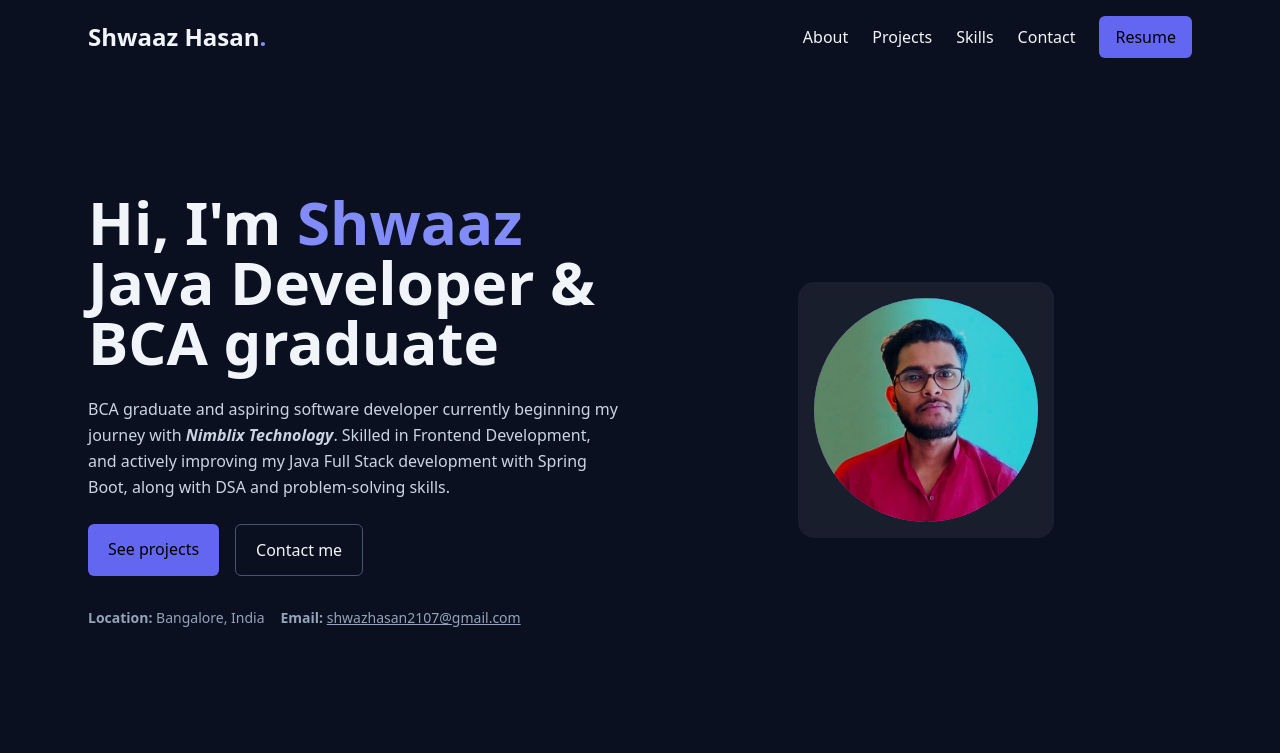
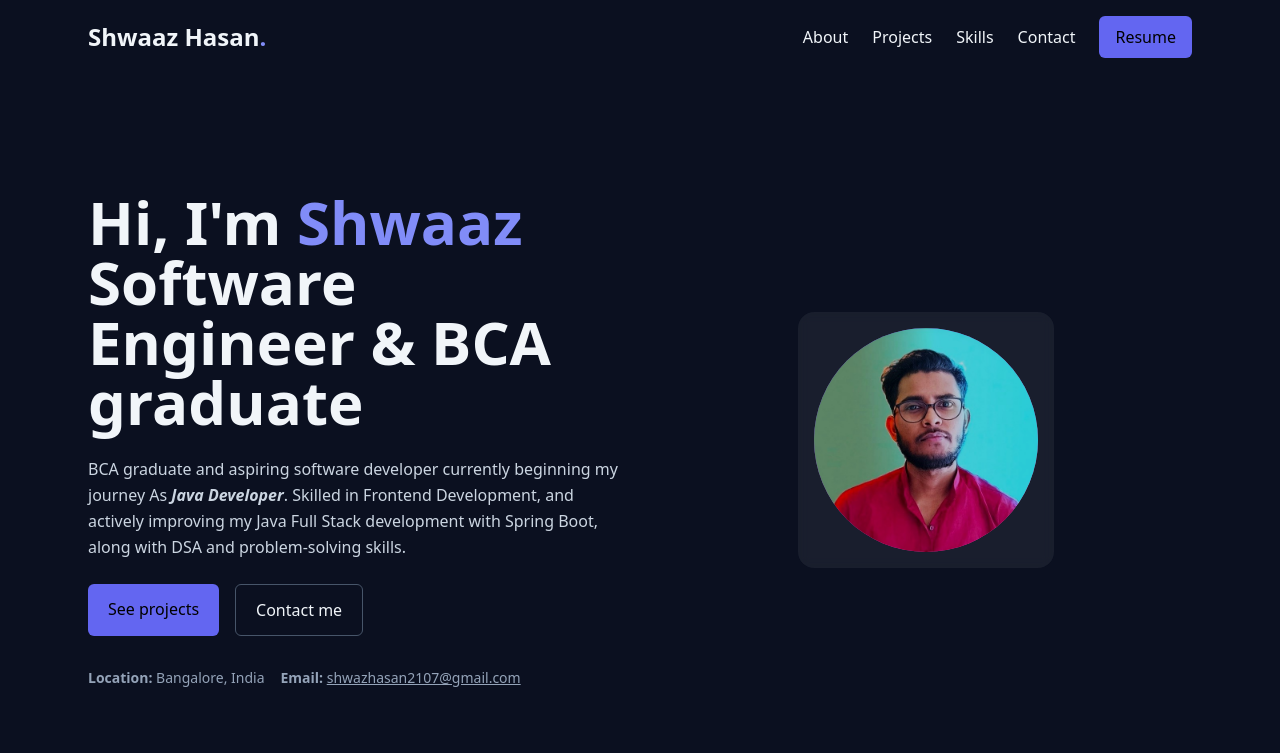
Before and after one commit to recursiveshwaaz/shwaaz_portfolio, a plain HTML site: page Portfolio/index.html in a window 1280 px wide. Shown: the top 753 px of the page. Drawn offline with nearby package versions, Linux system fonts and the light colour scheme.

Commit message:
Update index.html

```diff
--- a/Portfolio/index.html
+++ b/Portfolio/index.html
@@ -42,8 +42,8 @@
     <!-- HOME -->
     <section id="home" class="max-w-6xl mx-auto px-6 py-20 flex flex-col md:flex-row items-center gap-10">
       <div class="flex-1">
-        <h1 class="text-4xl md:text-6xl font-bold leading-tight">Hi, I'm <span class="text-indigo-400">Shwaaz</span><br class="hidden md:block"/> Java Developer & BCA graduate</h1>
-        <p class="mt-6 text-slate-300 max-w-xl">BCA graduate and aspiring software developer currently beginning my journey with <b><i>Nimblix Technology</i></b>. Skilled in Frontend Development,
+        <h1 class="text-4xl md:text-6xl font-bold leading-tight">Hi, I'm <span class="text-indigo-400">Shwaaz</span><br class="hidden md:block"/> Software Engineer & BCA graduate</h1>
+        <p class="mt-6 text-slate-300 max-w-xl">BCA graduate and aspiring software developer currently beginning my journey As <b><i>Java Developer</i></b>. Skilled in Frontend Development,
            and actively improving my Java Full Stack development with Spring Boot, along with DSA and problem-solving skills.</p>
         <div class="mt-6 flex gap-4">
           <a href="#projects" class="px-5 py-3 bg-indigo-500 rounded-md font-medium text-black">See projects</a>
```
